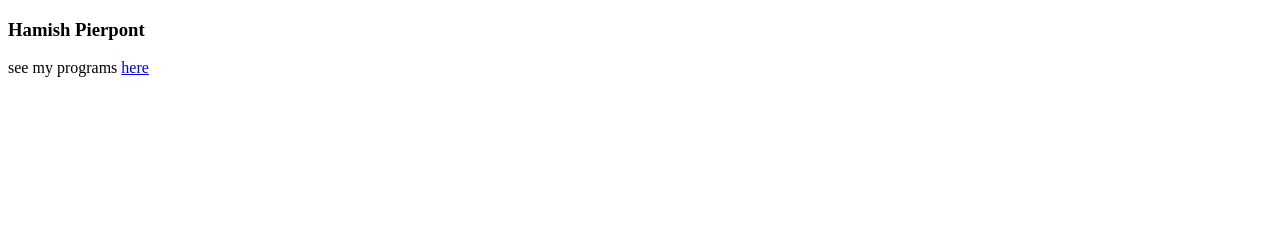
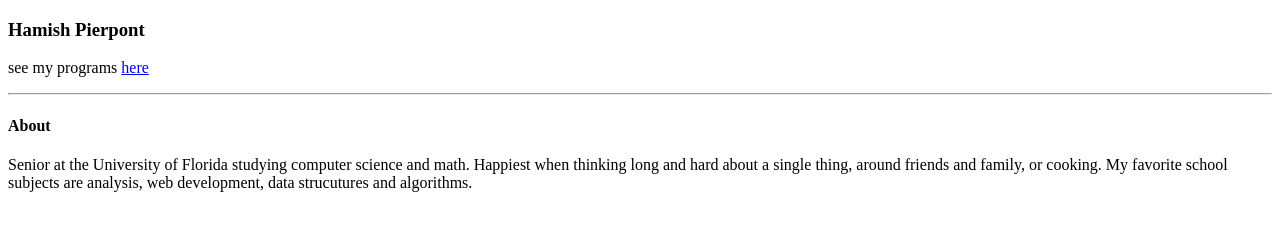
Before and after one commit to HamishPierpont/hamishpierpont.github.io, a plain HTML site: page index.html in a window 1280 px wide. Drawn offline with Linux system fonts and the light colour scheme.

Commit message:
Added 'About' section

```diff
--- a/index.html
+++ b/index.html
@@ -3,4 +3,13 @@
 <body>
   <h3>Hamish Pierpont</h3>
   <p>see my programs <a href="https://github.com/HamishPierpont">here</a></p>
+  <hr>
+
+  <h4>About</h4>
+  <p>
+    Senior at the University of Florida studying computer science and math.
+    Happiest when thinking long and hard about a single thing, around
+    friends and family, or cooking. My favorite school subjects are analysis,
+    web development, data strucutures and algorithms.
+  </p>
 </body>
```
